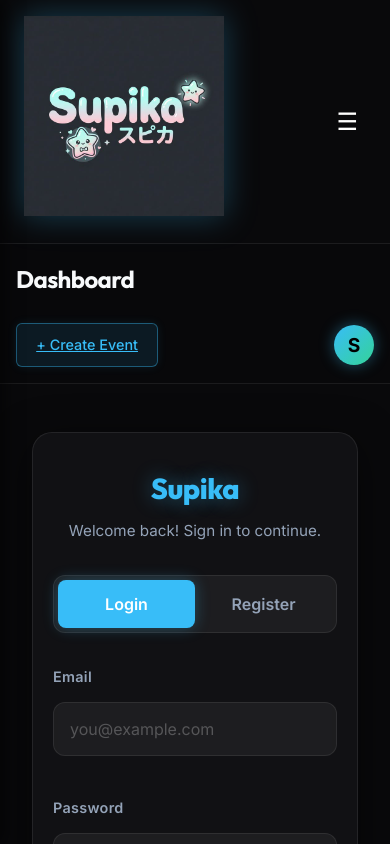
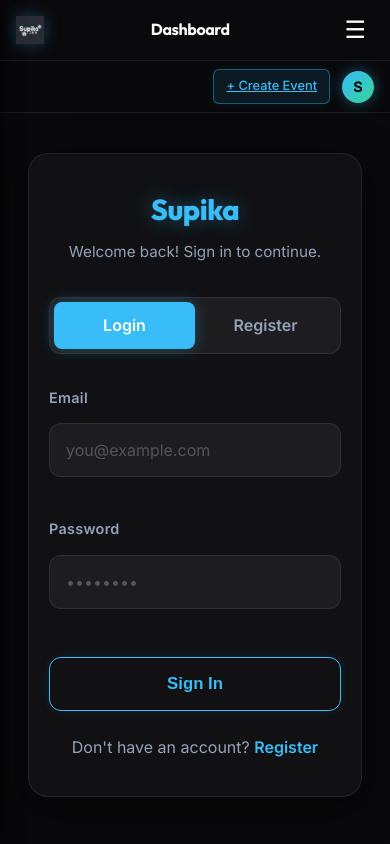
Before and after one commit to 4Eric/supika, a Vue app in the folder frontend/: page /login in a window 390 px wide. Built offline with nearby package versions, Linux system fonts and the light colour scheme; no server answers; sample sign-in values are in the browser's storage.

Commit message:
fix(mobile): compact headers, chat layouts, maximize content area

```diff
--- a/frontend/src/App.vue
+++ b/frontend/src/App.vue
@@ -89,7 +89,8 @@ const pageTitle = computed(() => {
   <div class="app-container">
     <!-- Mobile Header -->
     <header class="mobile-header">
-      <router-link to="/" class="mobile-logo"><img src="@/assets/supika-logo.png" alt="Supika" class="logo-img" /></router-link>
+      <router-link to="/" class="mobile-logo"><img src="@/assets/supika-logo.png" alt="Supika" class="logo-img-mobile" /></router-link>
+      <h2 class="mobile-page-title">{{ pageTitle }}</h2>
       <button class="hamburger-btn" @click="toggleSidebar">
         ☰
       </button>
@@ -433,18 +434,37 @@ const pageTitle = computed(() => {
   display: none;
   justify-content: space-between;
   align-items: center;
-  padding: 1rem 1.5rem;
+  padding: 0.5rem 1rem;
   background-color: var(--bg-color);
   border-bottom: 1px solid var(--border-light);
   z-index: 101;
+  gap: 0.75rem;
 }
 
 .mobile-logo {
-  font-size: 1.5rem;
-  font-weight: 800;
-  color: var(--primary-color);
   text-decoration: none;
-  letter-spacing: -0.5px;
+  display: flex;
+  align-items: center;
+  flex-shrink: 0;
+}
+
+.logo-img-mobile {
+  height: 28px;
+  width: auto;
+  object-fit: contain;
+  filter: drop-shadow(0 0 8px rgba(56, 189, 248, 0.3));
+}
+
+.mobile-page-title {
+  flex: 1;
+  margin: 0;
+  font-size: 1rem;
+  font-weight: 600;
+  color: var(--text-main);
+  white-space: nowrap;
+  overflow: hidden;
+  text-overflow: ellipsis;
+  text-align: center;
 }
 
 .hamburger-btn {
@@ -502,41 +522,61 @@ const pageTitle = computed(() => {
     overflow-y: auto;
   }
 
+  /* Hide the redundant desktop dashboard header — title is already in mobile-header */
   .dashboard-header {
     height: auto;
-    padding: 1rem;
-    flex-direction: column;
-    align-items: flex-start;
-    gap: 1.5rem;
+    padding: 0.5rem 1rem;
+    flex-direction: row;
+    align-items: center;
+    gap: 0.75rem;
+  }
+
+  .page-title {
+    display: none;
   }
 
   .header-controls {
     width: 100%;
-    flex-wrap: wrap;
-    justify-content: space-between;
-    gap: 1rem;
+    flex-wrap: nowrap;
+    justify-content: flex-end;
+    gap: 0.75rem;
+    align-items: center;
   }
 
   .search-bar-container {
-    width: 100%;
-    order: 3;
-    margin-top: 0.5rem;
+    flex: 1;
+    order: 0;
+    margin-top: 0;
   }
 
   .global-search {
     width: 100%;
+    padding: 0.5rem 0.75rem 0.5rem 2.25rem;
+    font-size: 0.85rem;
   }
 
   .global-search:focus {
     width: 100%;
   }
 
+  .btn-create {
+    padding: 0.4rem 0.75rem;
+    font-size: 0.8rem;
+    white-space: nowrap;
+  }
+
+  .avatar {
+    width: 32px;
+    height: 32px;
+    font-size: 0.9rem;
+  }
+
   .user-profile-badge {
-    margin-left: auto;
+    margin-left: 0;
   }
 
   .main-content {
-    padding: 1.5rem 1rem;
+    padding: 1rem 0.75rem;
   }
 }
 
--- a/frontend/src/views/ChatView.vue
+++ b/frontend/src/views/ChatView.vue
@@ -320,8 +320,8 @@ const goBack = () => {
 
 @media (max-width: 768px) {
   .chat-container {
-    height: calc(100dvh - 160px);
-    margin: -1.5rem -1rem; /* Break out of .main-content padding */
+    height: calc(100dvh - 100px);
+    margin: -1rem -0.75rem;
     padding: 0;
     max-width: 100vw;
   }
@@ -332,16 +332,40 @@ const goBack = () => {
     border-bottom: none;
   }
   .chat-header {
-    padding: 1rem;
+    padding: 0.5rem 0.75rem;
+    gap: 0.75rem;
+  }
+  .chat-title h2 {
+    font-size: 1rem;
+  }
+  .subtitle {
+    font-size: 0.75rem;
+  }
+  .btn-outline {
+    font-size: 0.75rem;
+    padding: 0.3rem 0.6rem;
+  }
+  .messages-area {
+    padding: 0.75rem;
+    gap: 0.5rem;
   }
   .input-area {
-    padding: 1rem;
+    padding: 0.5rem 0.75rem;
   }
   .input-area form {
     gap: 0.5rem;
   }
+  .input-area input {
+    padding: 0.6rem 1rem;
+    font-size: 1rem;
+    min-height: 44px;
+  }
   .message {
-    max-width: 90%;
+    max-width: 85%;
+  }
+  .message-bubble {
+    padding: 0.6rem 0.85rem;
+    font-size: 0.9rem;
   }
 }
 </style>
--- a/frontend/src/views/GroupChatView.vue
+++ b/frontend/src/views/GroupChatView.vue
@@ -453,8 +453,8 @@ const toggleMembers = () => {
 
 @media (max-width: 600px) {
   .chat-container {
-    height: calc(100dvh - 150px);
-    margin: 0;
+    height: calc(100dvh - 100px);
+    margin: -1rem -0.75rem;
     padding: 0;
   }
   .main-chat {
@@ -463,14 +463,44 @@ const toggleMembers = () => {
     border-right: none;
   }
   .chat-header {
-    padding: 0.75rem 1rem;
+    padding: 0.5rem 0.75rem;
+    gap: 0.5rem;
+  }
+  .chat-title h2 {
+    font-size: 0.95rem;
+  }
+  .subtitle {
+    font-size: 0.7rem;
   }
   .btn-outline {
-    font-size: 0.75rem;
+    font-size: 0.7rem;
     padding: 0.25rem 0.5rem;
   }
   .btn-members {
-    font-size: 0.75rem;
+    font-size: 0.7rem;
+    padding: 0.25rem 0.5rem;
+  }
+  .messages-area {
+    padding: 0.75rem;
+    gap: 0.5rem;
+  }
+  .input-area {
+    padding: 0.5rem 0.75rem;
+  }
+  .input-area form {
+    gap: 0.5rem;
+  }
+  .input-area input {
+    padding: 0.6rem 1rem;
+    font-size: 1rem;
+    min-height: 44px;
+  }
+  .message {
+    max-width: 85%;
+  }
+  .message-bubble {
+    padding: 0.6rem 0.85rem;
+    font-size: 0.9rem;
   }
   .members-sidebar {
     width: 100%;
```
